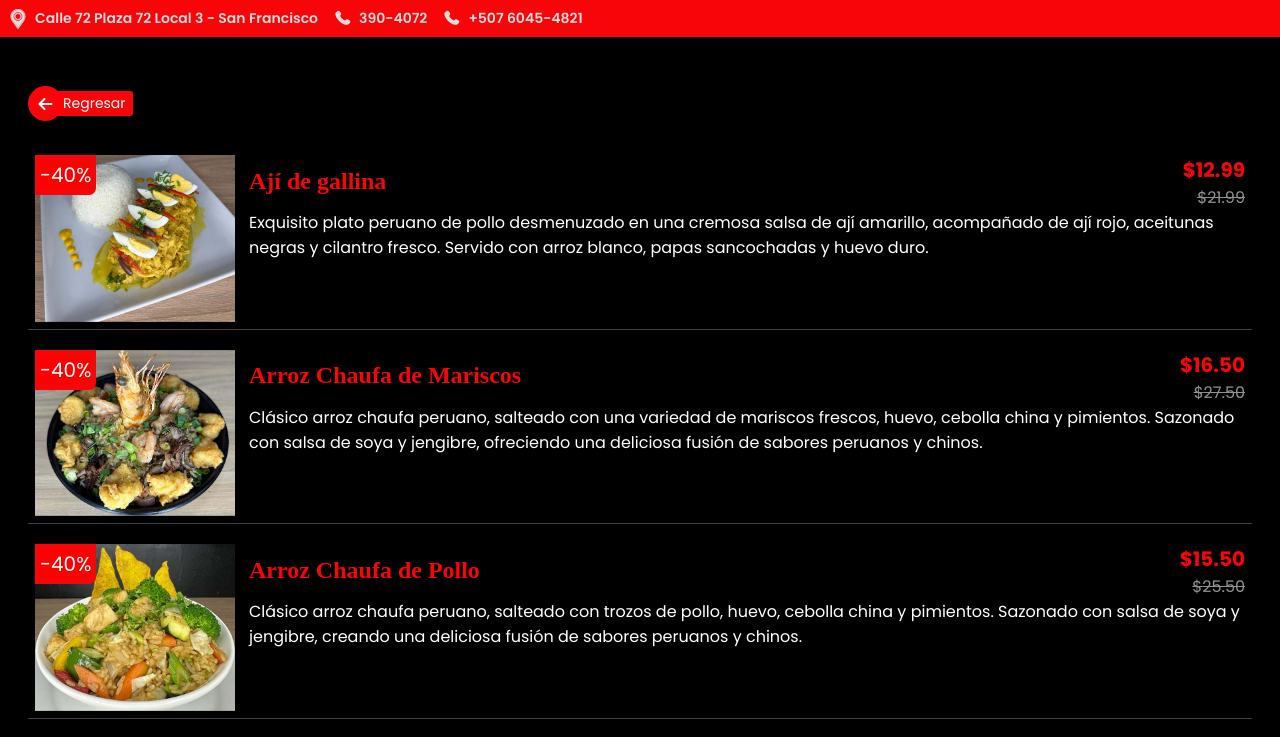
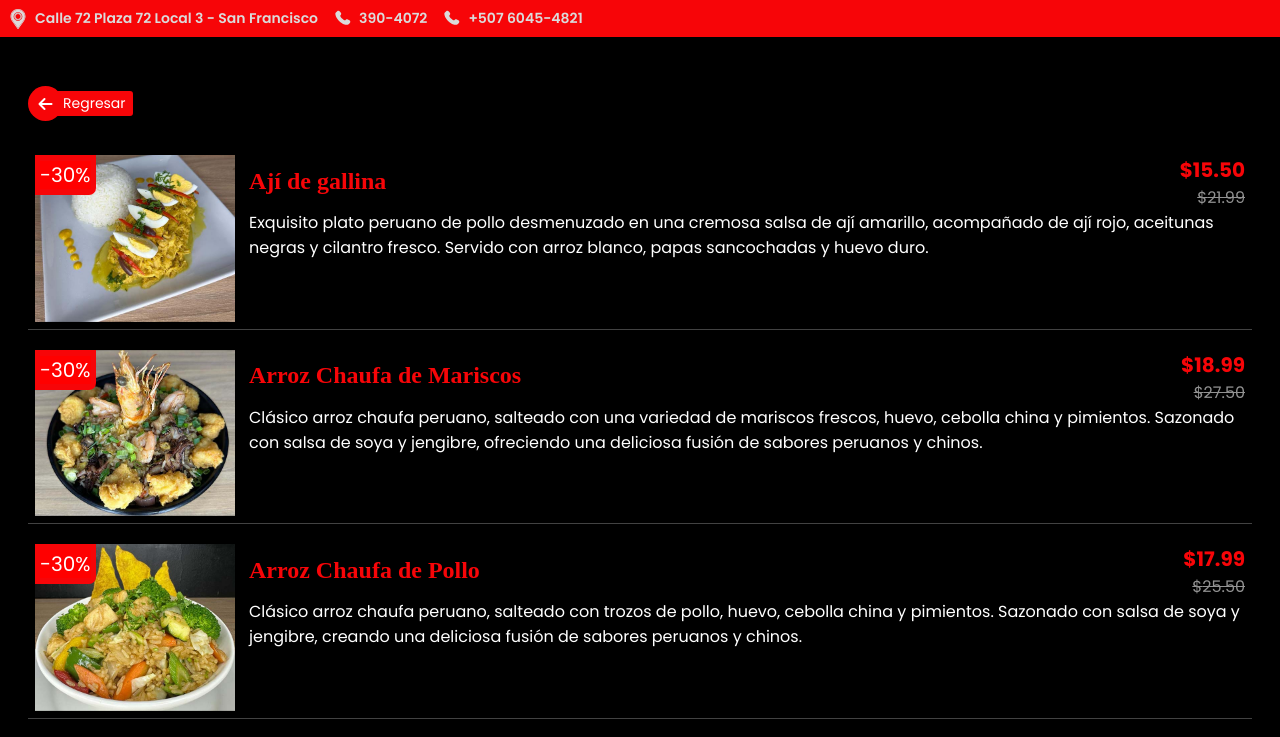
Before and after one commit to jhorman9/azumi-main, a React (Vite) app: page /#/dishes in a window 1280 px wide. Shown: the top 737 px of the page. Built offline with nearby package versions, Linux system fonts and the light colour scheme; a web font is replaced by a local one.

Commit message:
Ajustando nuevos precios

```diff
--- a/src/pages/CategoryById.jsx
+++ b/src/pages/CategoryById.jsx
@@ -18,7 +18,7 @@ export const CategoryById = () => {
     const roundPrice = (price) => {
         // Extraemos el precio base multiplicado
         let basePrice = (price * 1.60)
-        basePrice = basePrice * 0.60;
+        basePrice = basePrice * 0.70;
         const cents = basePrice % 1;
 
         if (cents <= 0.50) {
@@ -94,7 +94,7 @@ export const CategoryById = () => {
                         </SwiperSlide>
                     )}
                     <div className="discount-azumi">
-                        <span style={{background: 'red'}} width='100'> -40%</span>
+                        <span style={{background: 'red'}} width='100'> -30%</span>
                     </div>
                 </Swiper>
             </div>
```
Also changed, not shown: src/assets/images/sale.jpg, src/assets/images/sale2.jpg.
